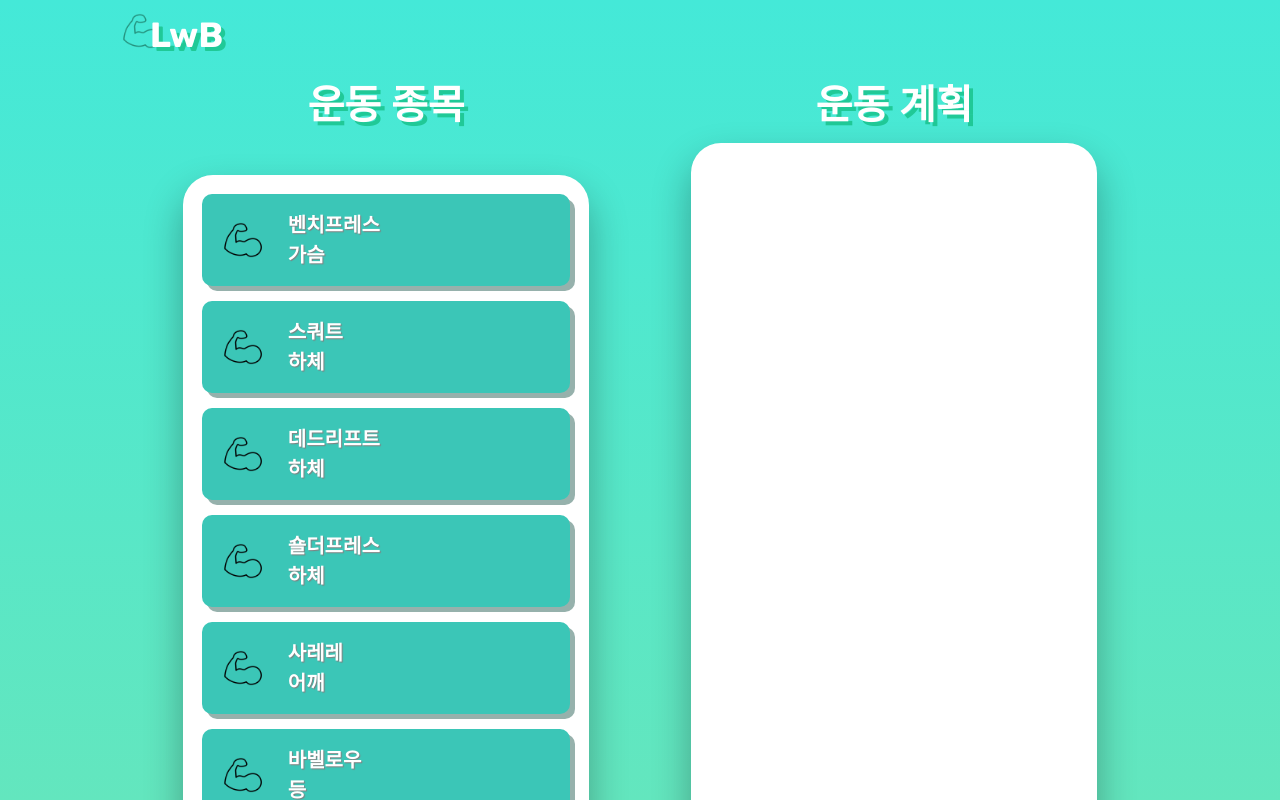
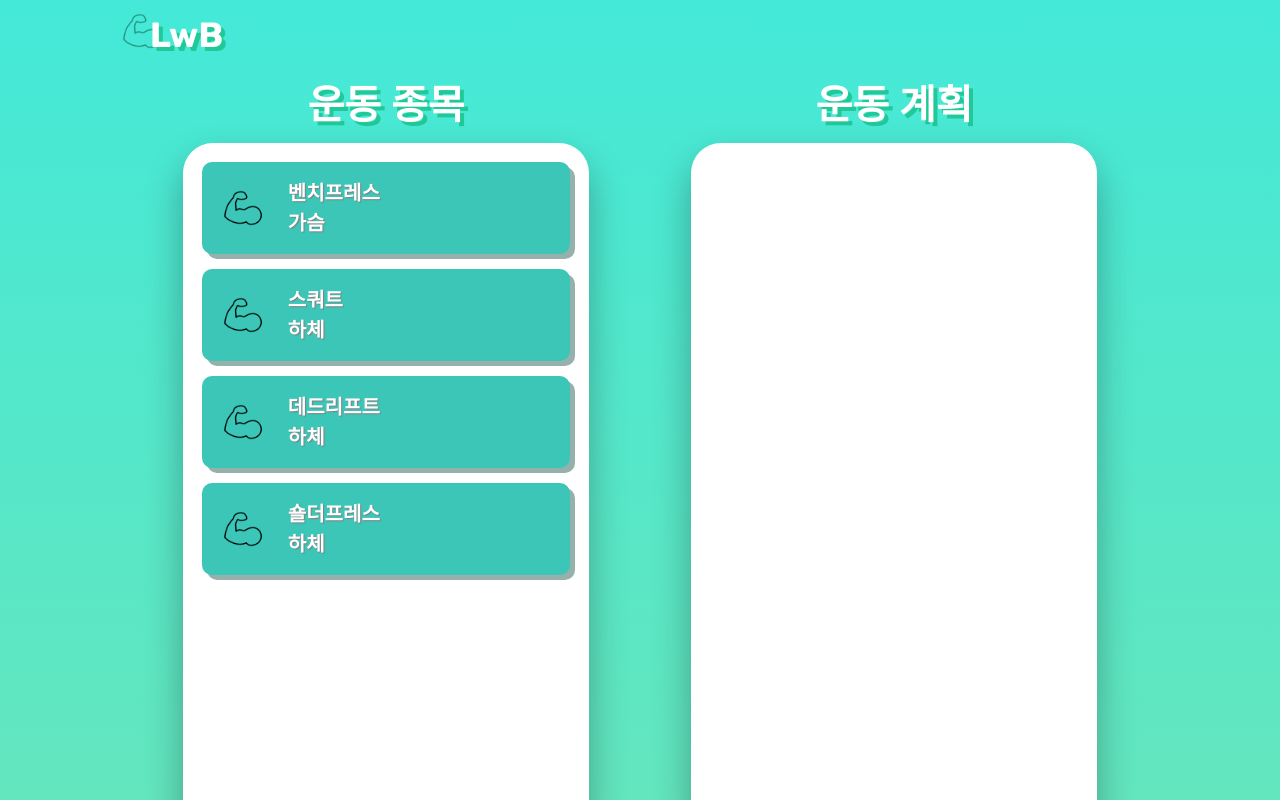
Before and after one commit to dwhddnjs/LwB_react-dnd, a React (Create React App) app: page /plan in a window 1280 px wide. Built offline with nearby package versions, Linux system fonts and the light colour scheme.

Commit message:
removed data

```diff
--- a/src/components/PlanPage/PlanPage.js
+++ b/src/components/PlanPage/PlanPage.js
@@ -12,9 +12,6 @@ const workOutList = [
   { id: uuid(), name: "스쿼트", target: "하체" },
   { id: uuid(), name: "데드리프트", target: "하체" },
   { id: uuid(), name: "숄더프레스", target: "하체" },
-  { id: uuid(), name: "사레레", target: "어깨" },
-  { id: uuid(), name: "바벨로우", target: "등" },
-  { id: uuid(), name: "벤레레", target: "어깨" },
 ];
 
 const workOutTitle = {
```
